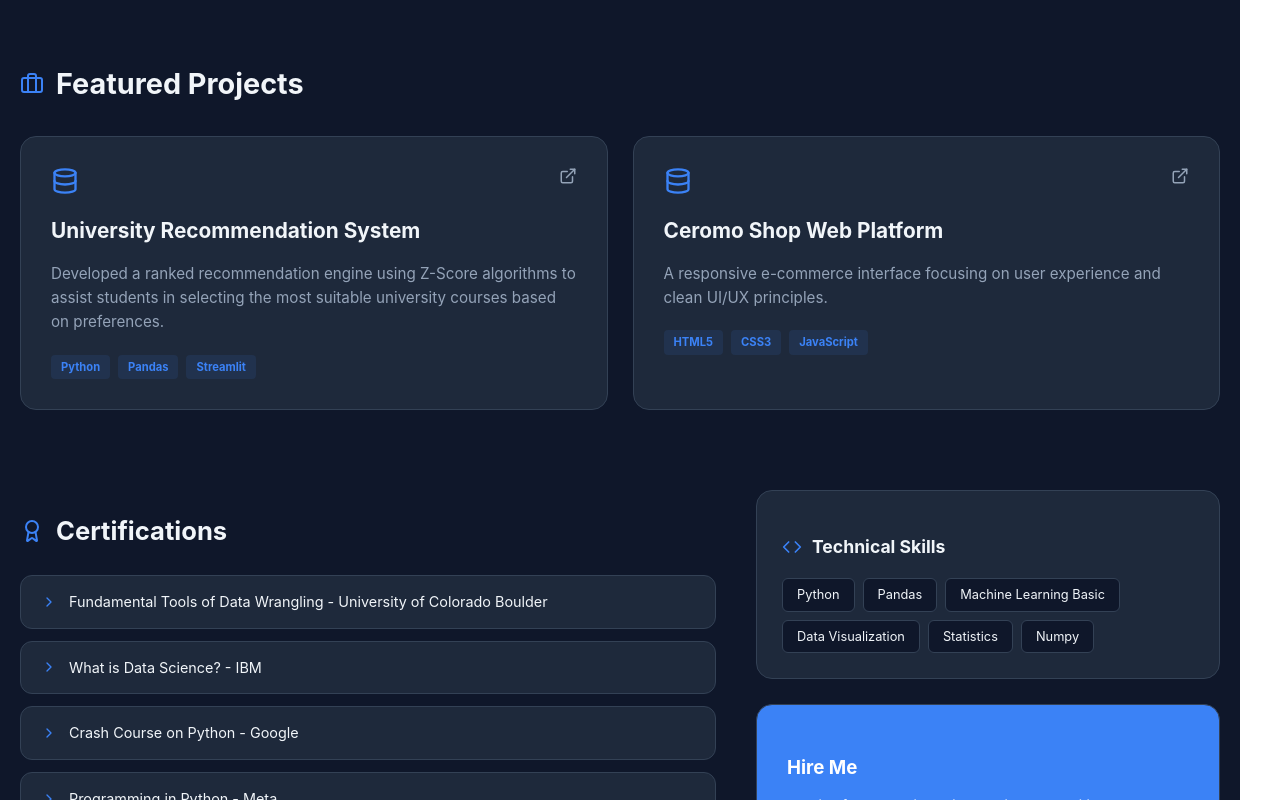
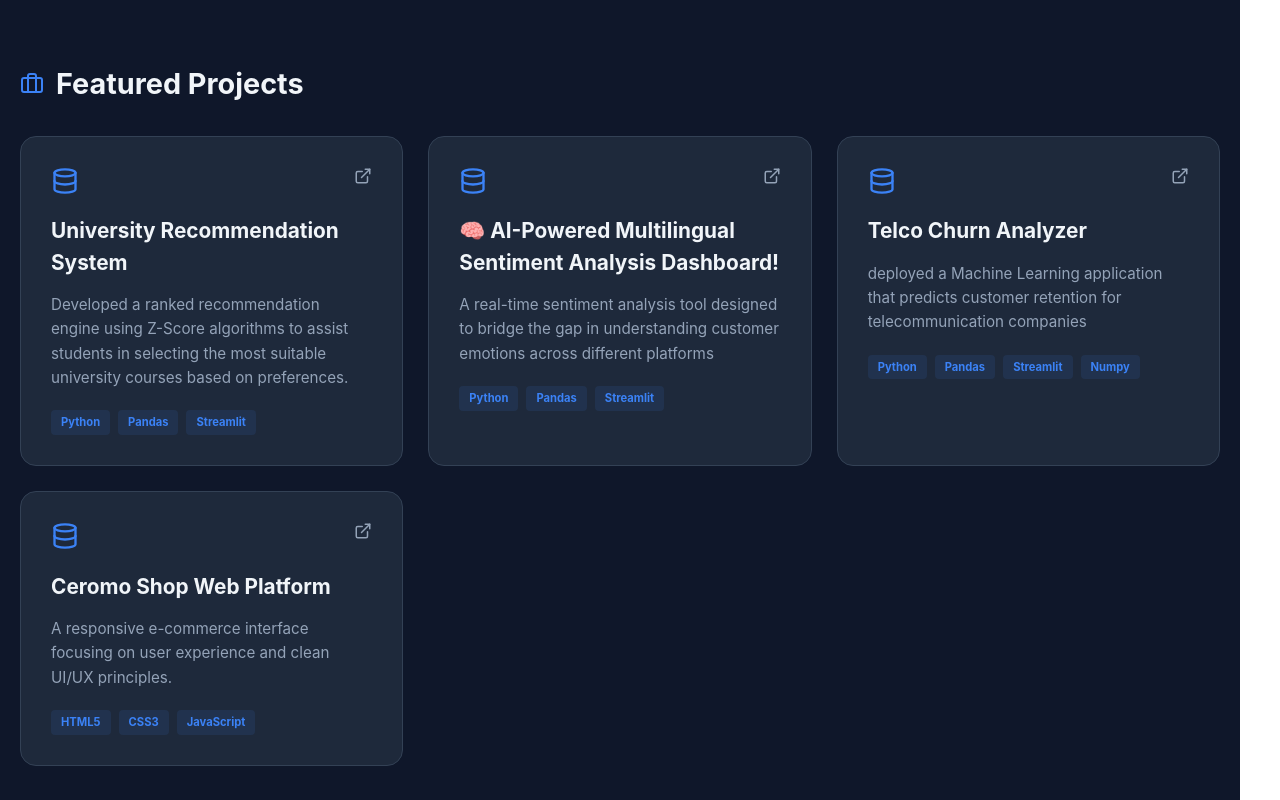
Before and after one commit to tharukshidananjana/Tharukshi-Portfolio, a React (Vite) app: page / in a window 1280 px wide. Shown: the part 660-1460 px from the top of the page. Built offline with nearby package versions, Linux system fonts and the light colour scheme.

Commit message:
updated App.jsx with new content

```diff
--- a/src/App.jsx
+++ b/src/App.jsx
@@ -22,11 +22,28 @@ const App = () => {
       link: "https://github.com/tharukshidananjana/University-course-Recommendation-System"
     },
     {
+      title: "🧠 AI-Powered Multilingual Sentiment Analysis Dashboard!",
+      desc: " A real-time sentiment analysis tool designed to bridge the gap in understanding customer emotions across different platforms",
+      tools: ["Python", "Pandas", "Streamlit"],
+      link: "https://github.com/tharukshidananjana/-Real-time-Mental-Health-Sentiment-Analysis/tree/master",
+      livelink:"https://real-time-mental-health-sentiment-analysis.streamlit.app/"
+    },
+    {
+      title: "Telco Churn Analyzer",
+      desc: "deployed a Machine Learning application that predicts customer retention for telecommunication companies",
+      tools: ["Python", "Pandas", "Streamlit","Numpy"],
+      link: " https://github.com/tharukshidananjana/Customer-Churn-Prediction",
+      livelink:"https://telco-churn-analyzer.streamlit.app/"
+    },
+
+    {
       title: "Ceromo Shop Web Platform",
       desc: "A responsive e-commerce interface focusing on user experience and clean UI/UX principles.",
       tools: ["HTML5", "CSS3", "JavaScript"],
       link: "https://github.com/tharukshidananjana/ceromo_shop_website/tree/main/Project/Project"
     }
+
+
   ];
 
   const customStyles = `
@@ -58,7 +75,7 @@ const App = () => {
       object-fit: cover;
       border: 4px solid #0f172a;
       background-color: #1e293b;
-      display: block; /* පින්තූරය නිවැරදිව පෙන්වීමට */
+      display: block;
     }
 
     .grid-container { display: grid; grid-template-columns: 1.5fr 1fr; gap: 40px; }
@@ -96,7 +113,7 @@ const App = () => {
       <header id="about" style={{ padding: '80px 20px', textAlign: 'center', background: 'radial-gradient(circle at center, #1e293b 0%, #0f172a 100%)' }}>
         <div className="profile-container">
           <div className="profile-glow">
-            {/* මෙතැන src={profileImg} ලෙස පාවිච්චි කිරීමෙන් Vercel එකට පින්තූරය හඳුනාගත හැක */}
+            { }
             <img src={profileImg} alt="Tharukshi Dhananjana" className="profile-img" />
           </div>
         </div>
```
